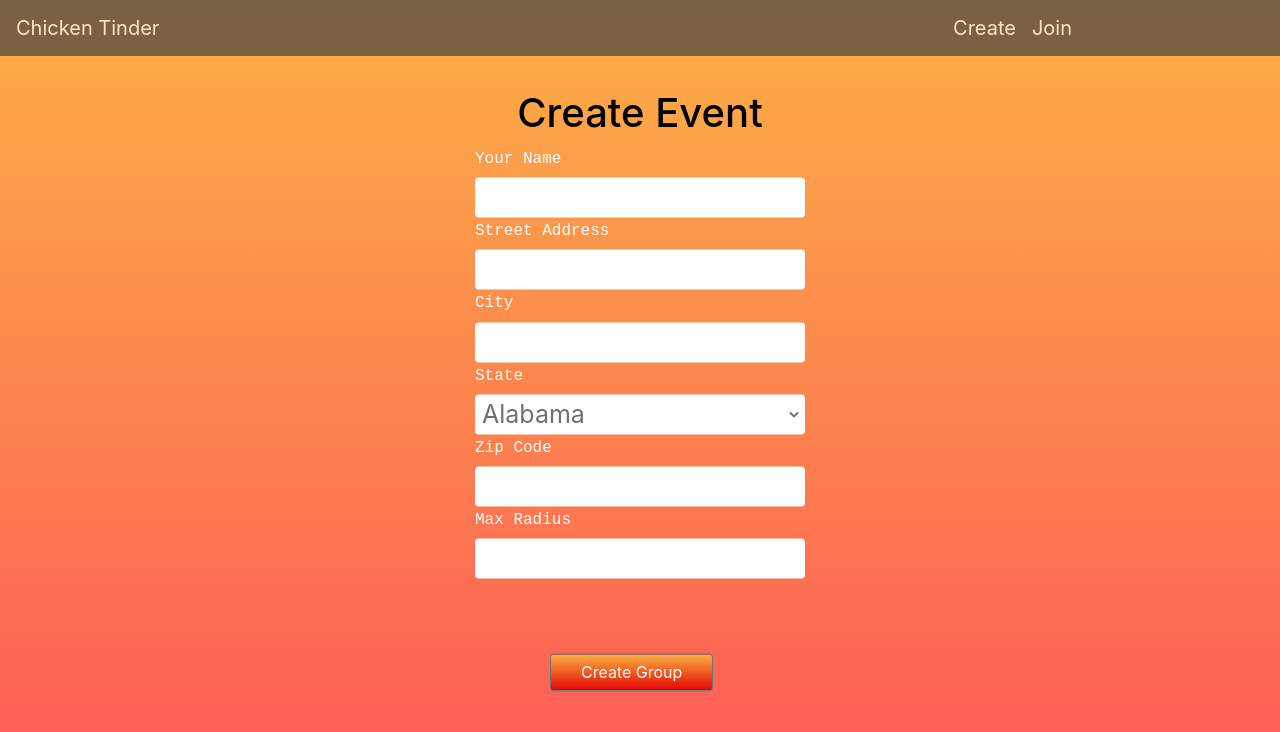
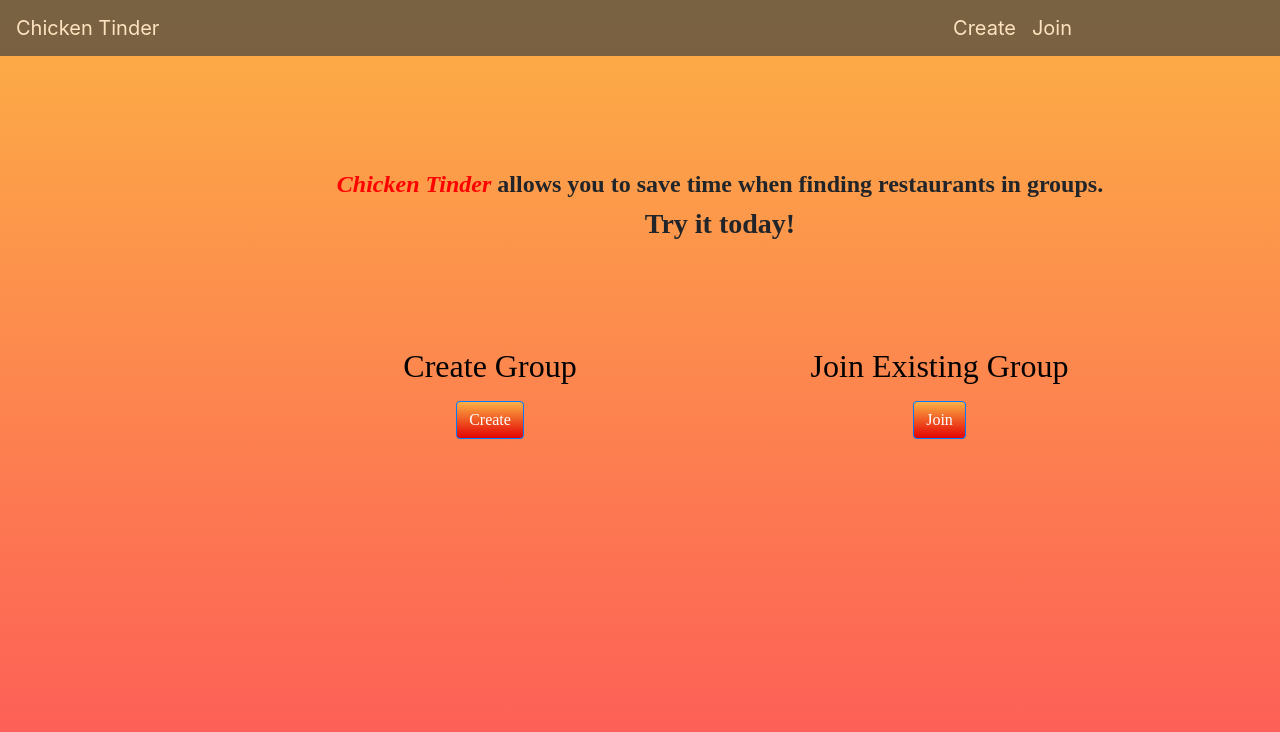
Before and after one commit to sdulaney/UCLA-CS-130-Group4, a React (Create React App) app in the folder client/: page / in a window 1280 px wide. Shown: the top 732 px of the page. Built offline with nearby package versions, Linux system fonts and the light colour scheme.

Commit message:
Create landing page

```diff
--- a/client/src/App.js
+++ b/client/src/App.js
@@ -4,6 +4,7 @@ import JoinGroupPage from "./containers/JoinGroupPage";
 import SwippingPage from "./containers/SwippingPage";
 import { BrowserRouter, Route } from "react-router-dom";
 import { Navbar, Nav } from "react-bootstrap";
+import HomePage from "./containers/HomePage";
 
 const App = () => {
   return (
@@ -31,7 +32,7 @@ const App = () => {
       <div>
         <BrowserRouter>
           <div>
-            <Route path="/" exact component={CreateGroup} />
+            <Route path="/" exact component={HomePage} />
             <Route path="/creategroup" component={CreateGroup} />
             <Route path="/joingroup" component={JoinGroupPage} />
             <Route path="/swipe" component={SwippingPage} />
--- a/client/src/containers/HomePage.js
+++ b/client/src/containers/HomePage.js
@@ -1,10 +1,37 @@
 import React from "react";
+import { Button } from "react-bootstrap";
+import { Link } from "react-router-dom";
 
 import "../styles/pageStyle.css";
+import "../styles/homePage.css";
+import "../styles/InputField.css";
+
 const HomePage = () => {
   return (
     <div className="pageContainer">
-      <div className="elementsContainer"></div>
+      <div className="textContainer ">
+        <h2 className="text">
+          <em style={{ color: "red" }}>Chicken Tinder</em> allows you to save
+          time when finding restaurants in groups.{" "}
+        </h2>
+        <h2 className="text" style={{ fontSize: 28 }}>
+          Try it today!
+        </h2>
+      </div>
+      <div>
+        <div className="createNewGroup">
+          <h2>Create Group</h2>
+          <Link to="/creategroup">
+            <Button className="ButtonStyle">Create</Button>
+          </Link>
+        </div>
+        <div className="joinGroup">
+          <h2>Join Existing Group</h2>
+          <Link to="/joingroup">
+            <Button className="ButtonStyle">Join</Button>
+          </Link>
+        </div>
+      </div>
     </div>
   );
 };
--- /dev/null
+++ b/client/src/styles/homePage.css
@@ -0,0 +1,49 @@
+.textContainer {
+  position: absolute;
+  width: 898px;
+  height: 72px;
+  left: 271px;
+  top: 169px;
+}
+.text {
+  font-family: PT Sans Caption;
+  font-style: normal;
+  font-weight: bold;
+  font-size: 24px;
+  line-height: 31px;
+  text-align: center;
+}
+.createNewGroup {
+  position: absolute;
+  width: 316px;
+  height: 47px;
+  left: 332px;
+  top: 347px;
+
+  font-family: PT Sans Caption;
+  font-style: normal;
+  font-weight: bold;
+  font-size: 36px;
+  line-height: 47px;
+  /* identical to box height */
+  text-align: center;
+
+  color: #000000;
+}
+.joinGroup {
+  position: absolute;
+  width: 337px;
+  height: 47px;
+  left: 771px;
+  top: 347px;
+
+  font-family: PT Sans Caption;
+  font-style: normal;
+  font-weight: bold;
+  font-size: 36px;
+  line-height: 47px;
+  /* identical to box height */
+  text-align: center;
+
+  color: #000000;
+}
```
